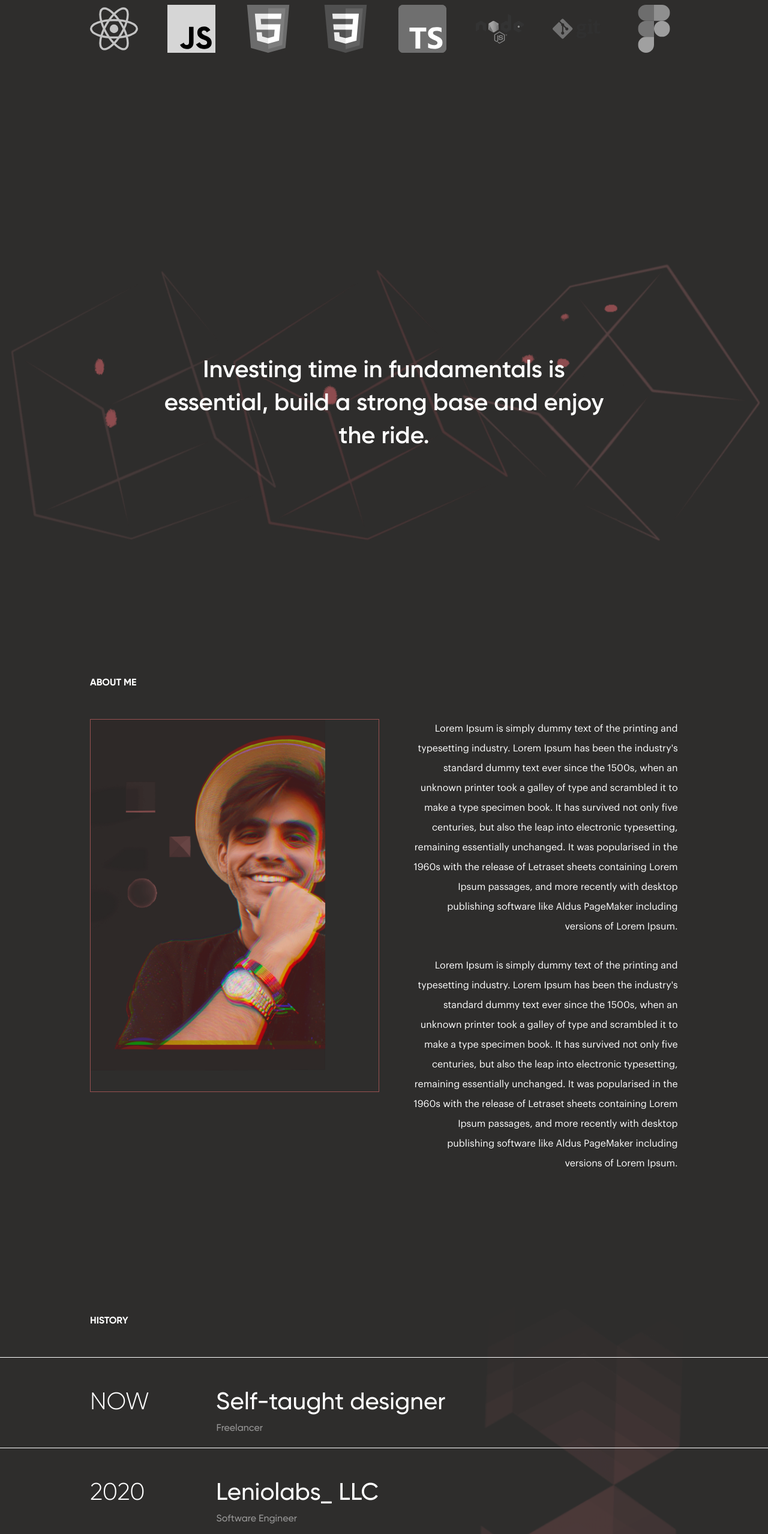
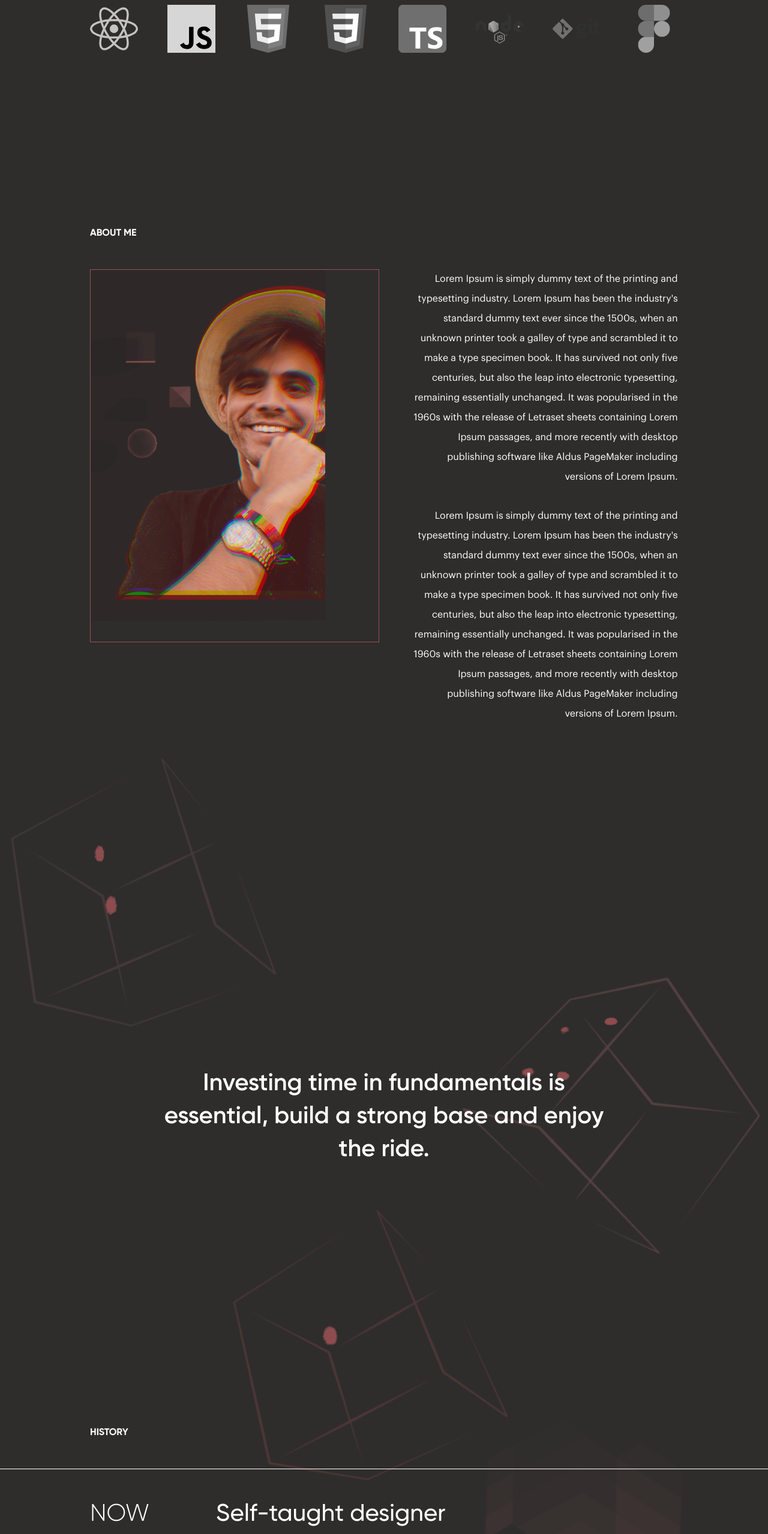
Before and after one commit to faculedesma/fledesma-dev, a React (Vite) app: page / in a window 1280 px wide. Shown: the part 2096-4654 px from the top of the page at 60% size. Built offline with nearby package versions, Linux system fonts and the light colour scheme.

Commit message:
fix: restructe about & notes, update footer

```diff
--- a/src/components/about-me/about-me.scss
+++ b/src/components/about-me/about-me.scss
@@ -3,7 +3,7 @@
 .about-me {
   width: 90%;
   height: 1000px;
-  margin: 4rem auto;
+  margin: 4rem auto 0;
   display: flex;
   flex-direction: column;
   align-items: flex-start;
--- a/src/components/footer/footer.scss
+++ b/src/components/footer/footer.scss
@@ -5,7 +5,7 @@
   width: 100dvw;
   top: 0;
   left: 0;
-  height: 800px;
+  height: 600px;
   scale: 1.2;
   overflow: hidden;
 
@@ -25,7 +25,7 @@
 .footer {
   position: relative;
   width: 100%;
-  height: 800px;
+  height: 600px;
   display: flex;
   flex-direction: column;
   align-items: center;
@@ -131,7 +131,7 @@
 
   &-expand {
     position: absolute;
-    top: 30.4%;
+    top: 40.4%;
     left: 52%;
     width: 20px;
     height: 20px;
--- a/src/components/notes/notes.scss
+++ b/src/components/notes/notes.scss
@@ -15,6 +15,7 @@
       font-weight: 600;
       opacity: 0;
       z-index: 2;
+      margin: 0;
     }
   }
 
@@ -22,7 +23,7 @@
     position: relative;
 
     p {
-      width: 1000px;
+      width: 900px;
       height: 1000px;
       position: absolute;
       top: 0;
@@ -31,6 +32,10 @@
       font-size: 200px;
       opacity: 0.1;
     }
+  }
+
+  &-two {
+    height: 1000px;
   }
 }
 
@@ -47,11 +52,11 @@
   }
 
   img:nth-child(1) {
-    translate: 0 0;
+    translate: 0 -100%;
   }
 
   img:nth-child(2) {
-    translate: 0 0;
+    translate: 0 100%;
   }
 
   img:nth-child(3) {
--- a/src/pages/home/Home.tsx
+++ b/src/pages/home/Home.tsx
@@ -37,8 +37,8 @@ const Home = ({ isLoading }: IHomeProps) => {
       <Hero isLoading={isLoading} />
       <NoteOne />
       <Services />
+      <AboutMe />
       <NoteTwo />
-      <AboutMe />
       <History />
       <NoteThree />
       <Work />
```
